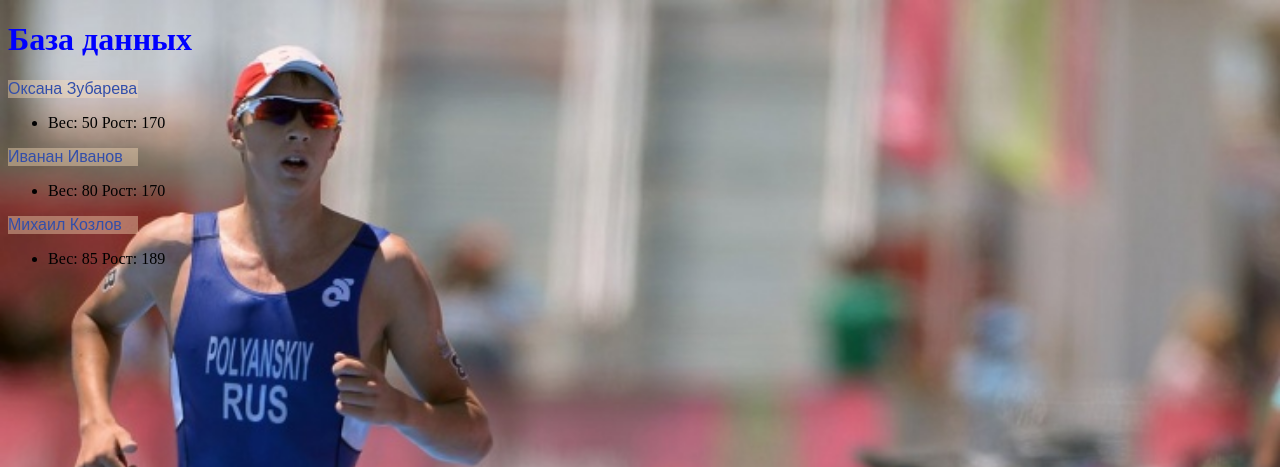
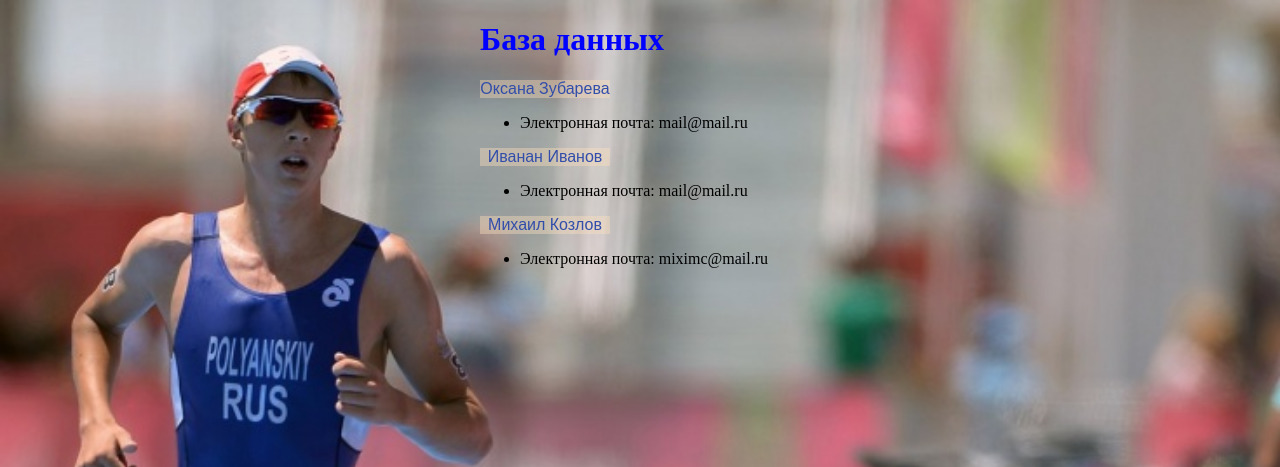
Before and after one commit to miximc/marathon, a Django app: page /mainpage/ in a window 1280 px wide. Shown: the top 467 px of the page. Run offline with Django 4.2, Linux system fonts and the light colour scheme; data comes from the database, SQL or seed files in the repository.

Commit message:
Небольшая замена в css и index.html в mainpage

```diff
--- a/marathon/mainpage/static/css/style.css
+++ b/marathon/mainpage/static/css/style.css
@@ -9,9 +9,14 @@ h1 {
     color:rgb(50, 78, 170);
     background-color: rgb(253, 223, 187, 0.4);
     width: 130px ;
+    text-align: center;
 }
 
 body {
     background: url(../img/Triathlete.jpg);
     background-size: cover;
+    margin-left: auto;
+    margin-right: auto;
+    width: 20em;
+
 }
--- a/marathon/mainpage/templates/mainpage/index.html
+++ b/marathon/mainpage/templates/mainpage/index.html
@@ -15,7 +15,7 @@
   <p class="one">{{sp.Имя}} {{sp.Фамилия}}</p>
 
   <ul>
-    <li>Вес: {{sp.Вес}} Рост: {{sp.Рост}}</li>
+    <li>Электронная почта: {{sp.Email}}</li>
 
   </ul>
     {% endfor %}
```
